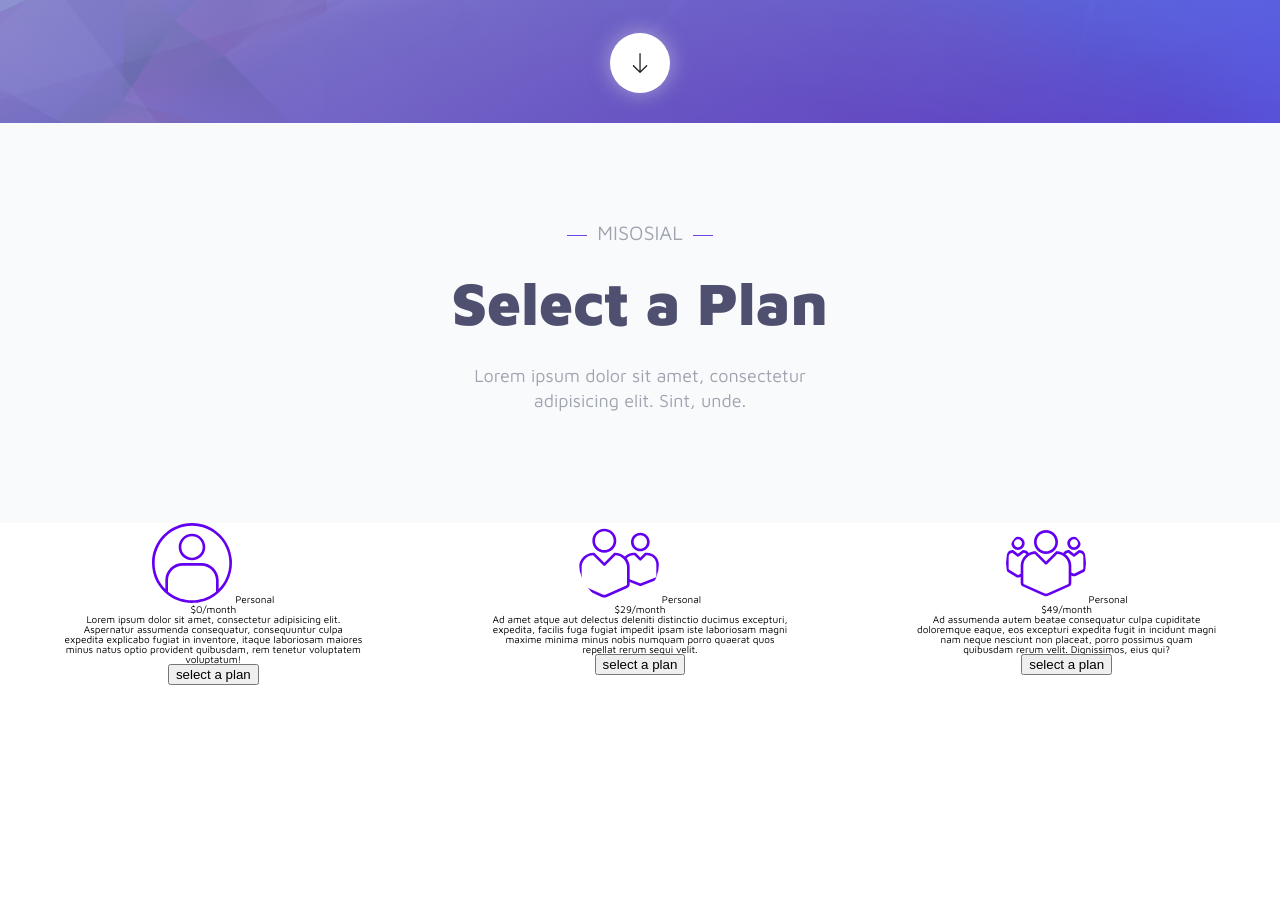
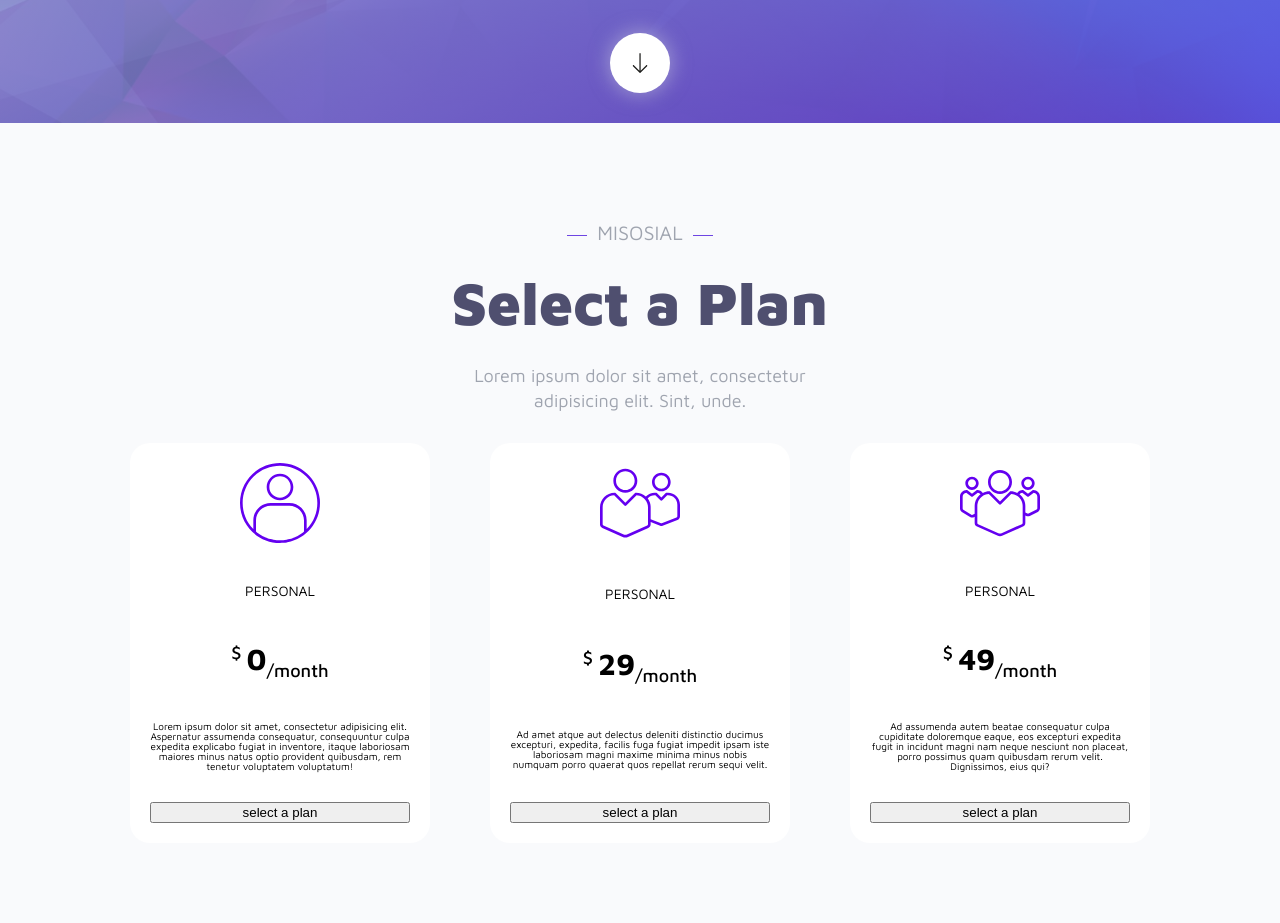
Before and after one commit to Elenakostenko/practice-flex, a plain HTML site: page index.html in a window 1280 px wide. Shown: the part 677-1600 px from the top of the page. Drawn offline with Linux system fonts and the light colour scheme.

Commit message:
work with prise-tags

```diff
--- a/index.html
+++ b/index.html
@@ -46,12 +46,12 @@
     <h2>Select a Plan</h2>
     <p>Lorem ipsum dolor sit amet, consectetur adipisicing elit. Sint, unde.</p>
 </div>
-</div>
+
 <div class="price-tags">
     <div class="price-tag">
         <img class="users" src="images/user.svg" alt="">
         <span>Personal</span>
-        <h4>$0/month</h4>
+        <h4><sup>$</sup>0<sub>/month</sub></h4>
         <p>Lorem ipsum dolor sit amet, consectetur adipisicing elit. Aspernatur assumenda consequatur, consequuntur
             culpa expedita explicabo fugiat in inventore, itaque laboriosam maiores minus natus optio provident
             quibusdam, rem tenetur voluptatem voluptatum!</p>
@@ -60,7 +60,7 @@
     <div class="price-tag">
         <img class="users group" src="images/friends.svg" alt="">
         <span>Personal</span>
-        <h4>$29/month</h4>
+        <h4><sup>$</sup>29<sub>/month<sub></h4>
         <p>Ad amet atque aut delectus deleniti distinctio ducimus excepturi, expedita, facilis fuga fugiat impedit ipsam
             iste laboriosam magni maxime minima minus nobis numquam porro quaerat quos repellat rerum sequi velit.</p>
         <button class="prise-btn">select a plan</button>
@@ -68,13 +68,14 @@
     <div class="price-tag">
         <img class="users group" src="images/group.svg" alt="">
         <span>Personal</span>
-        <h4>$49/month</h4>
+        <h4><sup>$</sup>49<sub>/month</sub></h4>
         <p>Ad assumenda autem beatae consequatur culpa cupiditate doloremque eaque, eos excepturi expedita fugit in
             incidunt magni nam neque nesciunt non placeat, porro possimus quam quibusdam rerum velit. Dignissimos, eius
             qui?</p>
         <button class="prise-btn">select a plan</button>
     </div>
 </div>
+</div>
 
 </body>
 </html>
--- a/style.css
+++ b/style.css
@@ -125,7 +125,7 @@ html {
 }
 .table {
     background-color: #f9fafc;
-    height: 30vh;
+    height: 100vh;
     min-height: 400px;
     padding: 10rem;
 }
@@ -174,17 +174,52 @@ html {
 .price-tags {
     display: flex;
     justify-content: space-around;
+    margin-top: 3rem;
 }
 .price-tag {
+    background-color: #ffffff;
+    border-radius: 2rem;
+    padding: 2rem;
+    display: flex;
+    flex-direction: column;
+    justify-content: space-between;
     width: 300px;
     height: 400px;
     text-align: center;
+    transition: 0.2s;
+}
+.price-tag:hover {
+    cursor: pointer;
+    box-shadow: 0 0 60px 10px rgba(204,204,223,.71);
 
 }
+.price-tag span {
+    font-size: 1.4rem;
+    text-transform: uppercase;
+    margin:1rem auto 0.5rem;
+}
+
 .price-tags .price-tag img.users {
     height: 80px;
 }
-.price-tags .price-tag img.users.group {
-    border-radius: 50%;
-    border-color: #6400F0;
+.price-tag h4 {
+    font-size: 3rem;
+    font-weight: 700;
+    margin: 1rem;
 }
+.price-tag h4 sup {
+    font-size: 1.8rem;
+    vertical-align: super;
+    font-weight: 500;
+    margin-right: 0.5rem;
+}
+.price-tag h4 sub {
+    font-size: 1.8rem;
+    vertical-align: sub;
+    font-weight: 500;
+}
+
+/*.price-tags .price-tag img.users.group {*/
+    /*border-radius: 50%;*/
+    /*border-color: #6400F0;*/
+/*}*/
```
